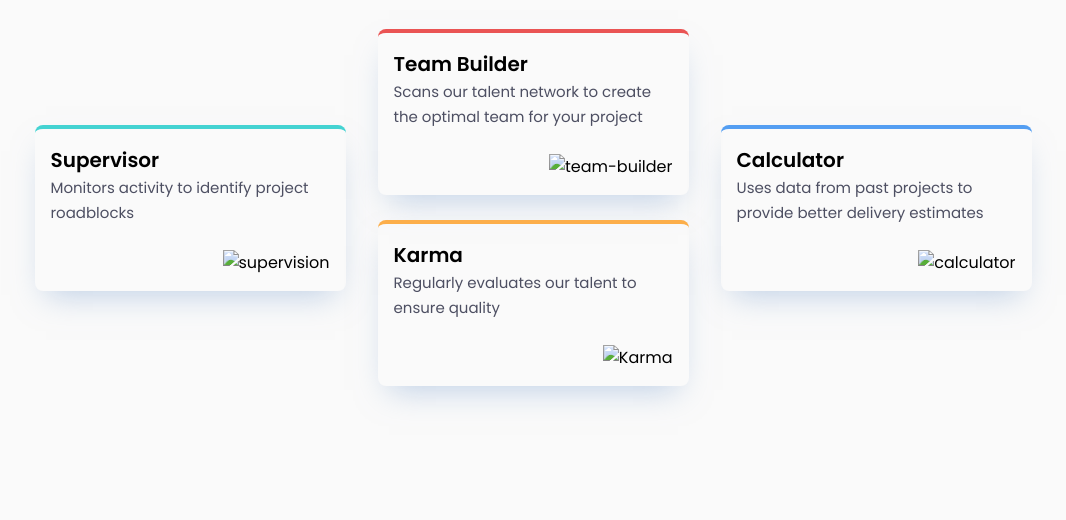
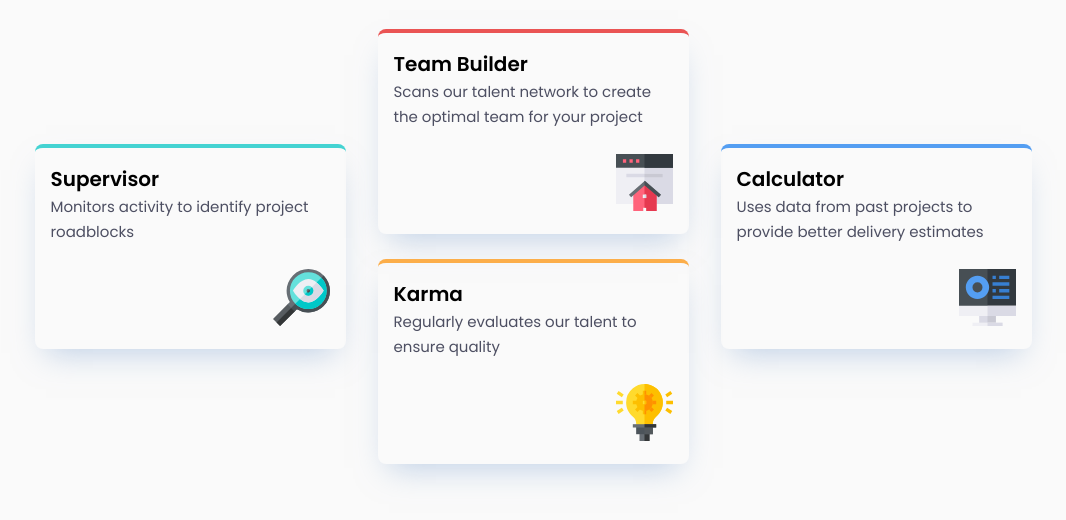
Before and after one commit to kickerisonfire/four-cards, a plain HTML site: page index.html in a window 1280 px wide. Shown: the part 182-702 px from the top of the page, without its empty margins (107-1173 px from the left). Drawn offline with Linux system fonts and the light colour scheme; the site is published under a folder, as on GitHub Pages, so addresses that start at the root find nothing.

Commit message:
add dot to img

```diff
--- a/index.html
+++ b/index.html
@@ -48,7 +48,7 @@
         </p>
 
         <div class="logo">
-          <img src="/images/icon-supervisor.svg" alt="supervision" />
+          <img src="./images/icon-supervisor.svg" alt="supervision" />
         </div>
       </div>
 
@@ -59,7 +59,7 @@
             Scans our talent network to create the optimal team for your project
           </p>
           <div class="logo">
-            <img src="/images/icon-team-builder.svg" alt="team-builder" />
+            <img src="./images/icon-team-builder.svg" alt="team-builder" />
           </div>
         </div>
 
@@ -69,7 +69,7 @@
             Regularly evaluates our talent to ensure quality
           </p>
           <div class="logo">
-            <img src="/images/icon-karma.svg" alt="Karma" />
+            <img src="./images/icon-karma.svg" alt="Karma" />
           </div>
         </div>
       </div>
@@ -80,7 +80,7 @@
           Uses data from past projects to provide better delivery estimates
         </p>
         <div class="logo">
-          <img src="/images/icon-calculator.svg" alt="calculator" />
+          <img src="./images/icon-calculator.svg" alt="calculator" />
         </div>
       </div>
     </div>
```
